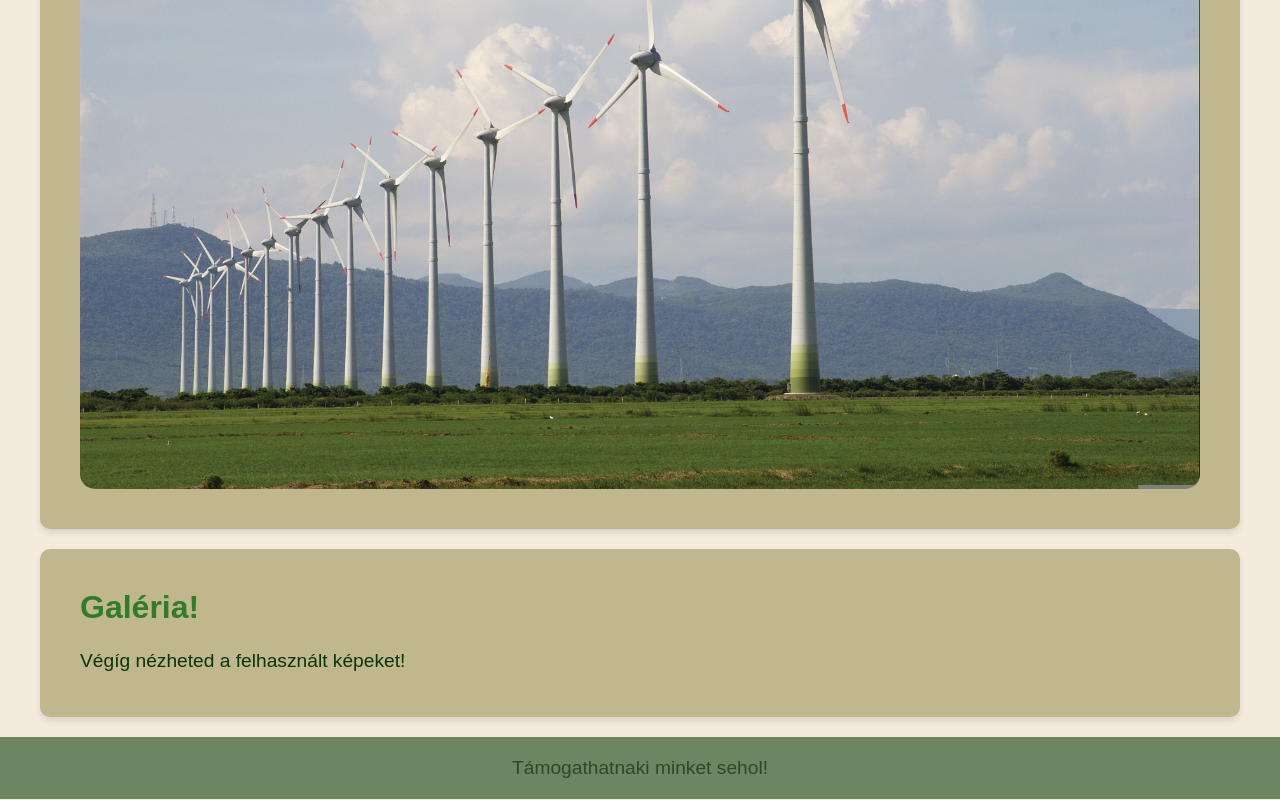
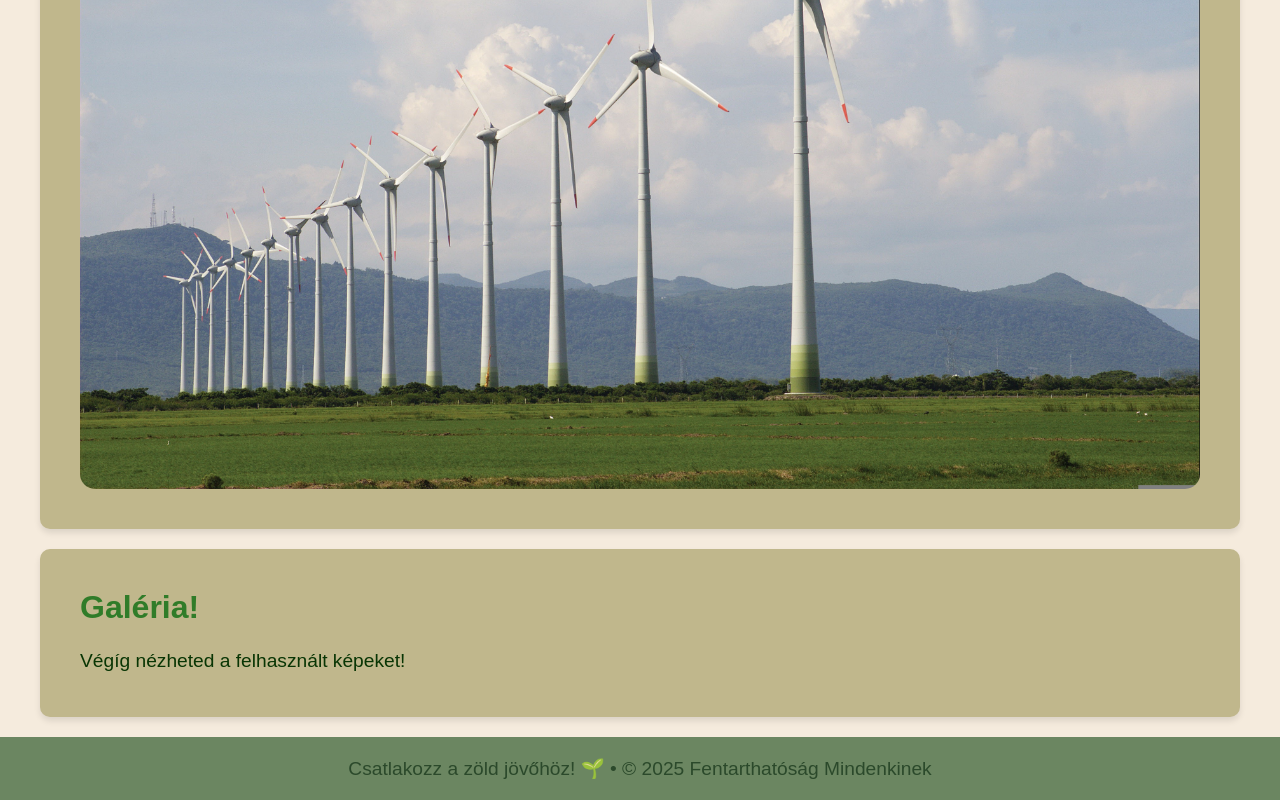
Before and after one commit to kp1771/fentarhatosagfeladat, a plain HTML site: page fentarthatosagfeladat/index.html in a window 1280 px wide. Shown: the part 2676-3476 px from the top of the page. Drawn offline with Linux system fonts and the light colour scheme.

Commit message:
Utolsó simítások!

```diff
--- a/fentarthatosagfeladat/index.html
+++ b/fentarthatosagfeladat/index.html
@@ -52,7 +52,7 @@
     </section>
 
     <footer>
-        <p>Támogathatnaki minket sehol!</p>
+        <p>Csatlakozz a zöld jövőhöz! 🌱 • © 2025 Fentarthatóság Mindenkinek </p>
     </footer>
 </body>
 </html>
```
Also changed, not shown: fentarthatosagfeladat/szel.html (+1 -1 lines).
